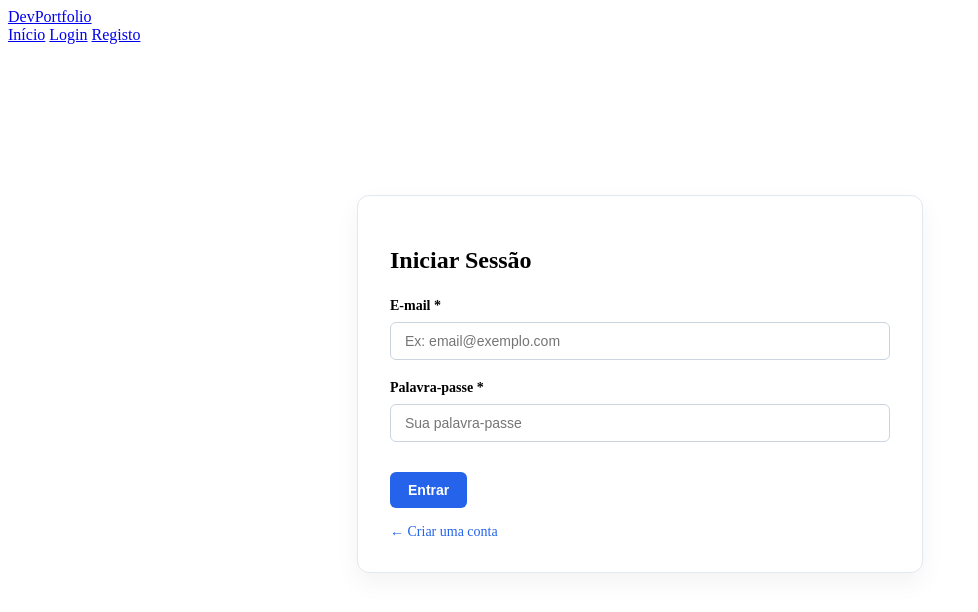
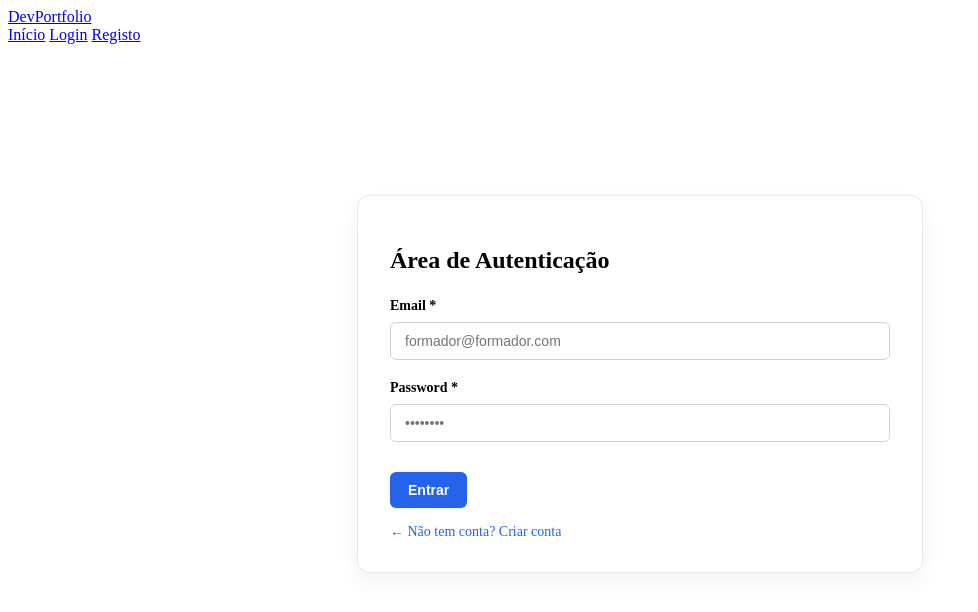
Before and after one commit to Martim334/devfolio-preguica, a website: page public/login.html in a window 1280 px wide. Shown: the whole page, without its empty margins (0-978 px from the left). Drawn offline with Linux system fonts and the light colour scheme.

```diff
--- a/public/login.html
+++ b/public/login.html
@@ -3,7 +3,7 @@
 <head>
   <meta charset="UTF-8">
   <meta name="viewport" content="width=device-width, initial-scale=1.0">
-  <title>Iniciar Sessão - DevPortfolio</title>
+  <title>Login — DevPortfolio</title>
   <link rel="stylesheet" href="/css/style.css">
 </head>
 <body>
@@ -12,27 +12,27 @@
       <a href="/" class="logo">DevPortfolio</a>
       <div class="nav-links">
         <a href="/">Início</a>
-        <a href="/login.html">Login</a>
-        <a href="/register.html">Registo</a>
+        <a href="/login">Login</a>
+        <a href="/register">Registo</a>
       </div>
     </nav>
   </header>
 
   <main class="form-container">
     <div class="form-card">
-      <h2>Iniciar Sessão</h2>
+      <h2>Área de Autenticação</h2>
       <form id="loginForm">
         <div class="form-group">
-          <label for="email">E-mail *</label>
-          <input type="email" id="email" required placeholder="Ex: email@exemplo.com">
+          <label for="email">Email *</label>
+          <input type="email" id="email" required placeholder="formador@formador.com">
         </div>
         <div class="form-group">
-          <label for="password">Palavra-passe *</label>
-          <input type="password" id="password" required placeholder="Sua palavra-passe">
+          <label for="password">Password *</label>
+          <input type="password" id="password" required placeholder="••••••••">
         </div>
         <button type="submit" class="btn-submit">Entrar</button>
       </form>
-      <a href="/register.html" class="btn-back">← Criar uma conta</a>
+      <a href="/register" class="btn-back">← Não tem conta? Criar conta</a>
     </div>
   </main>
 
```
